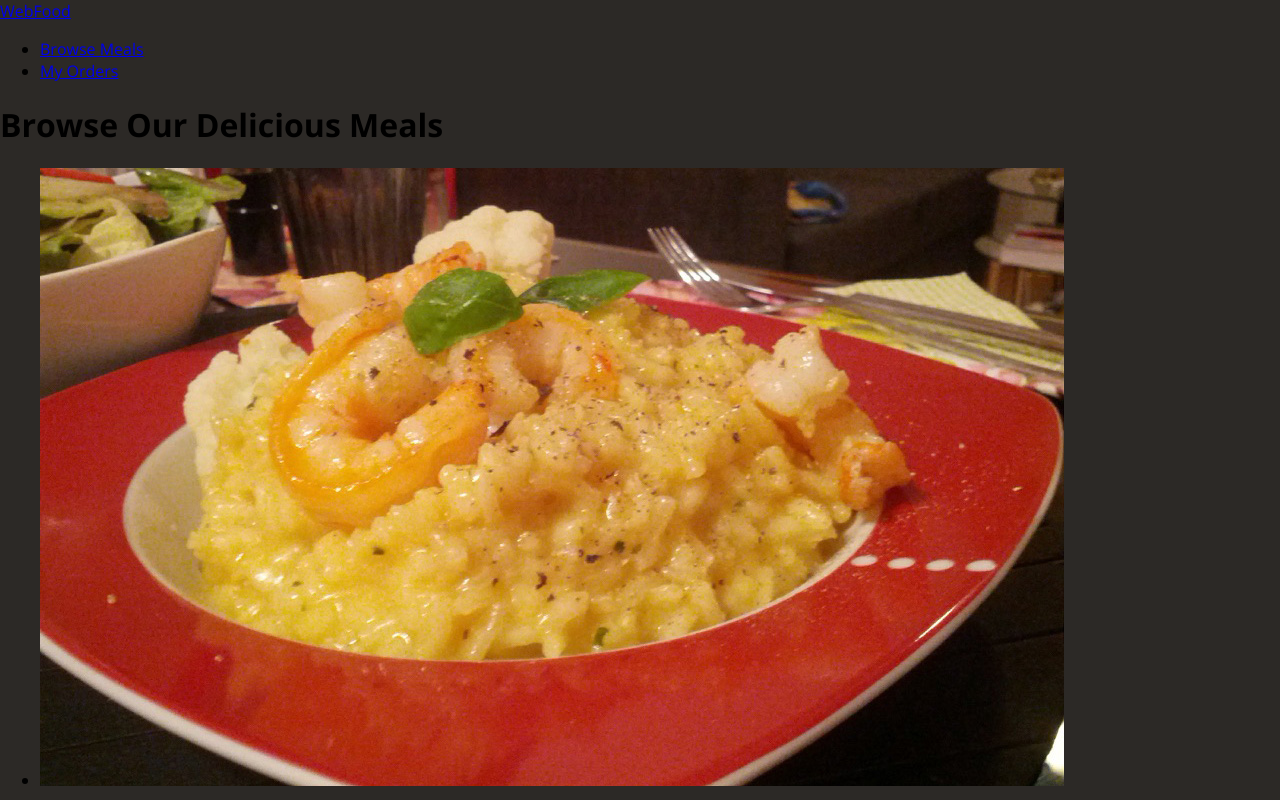
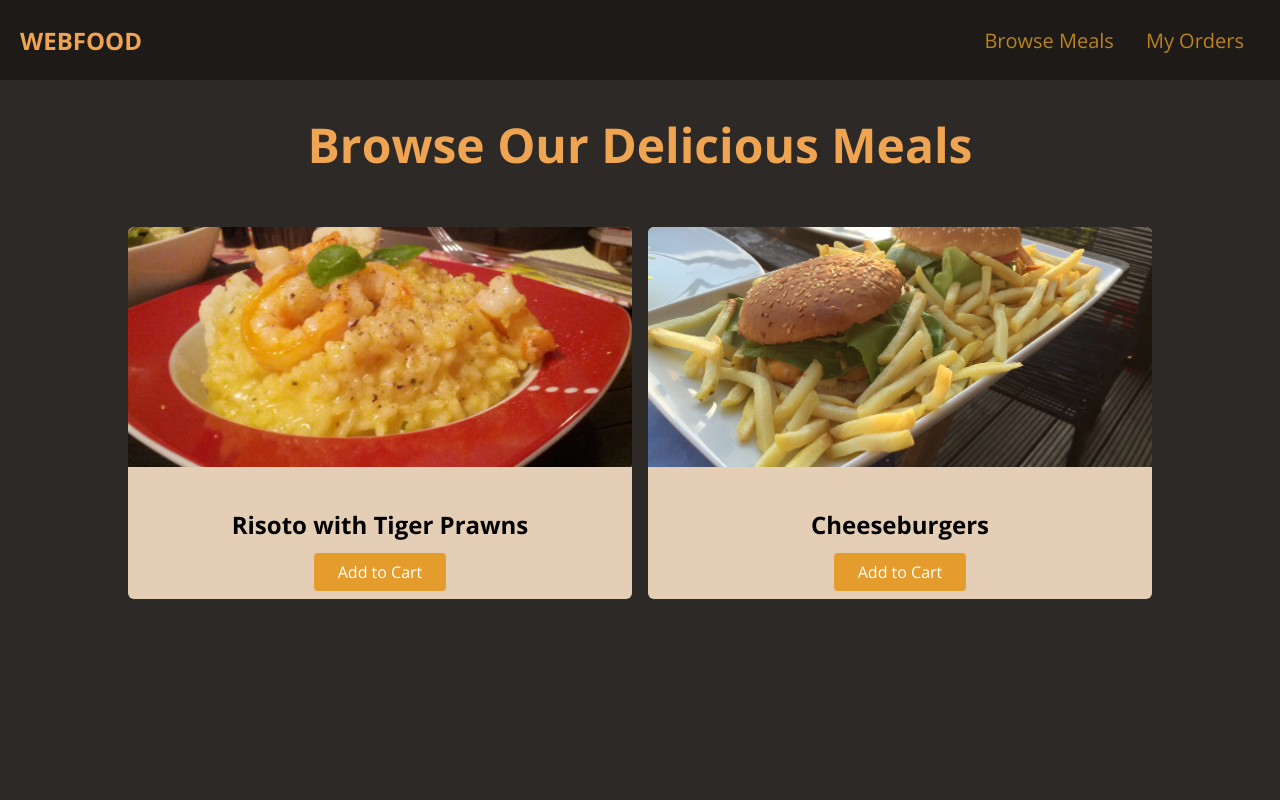
Before and after one commit to rhenaldoaryap/food-page, a plain HTML site: page index.html in a window 1280 px wide. Shown: the top 800 px of the page. Drawn offline with nearby package versions, Linux system fonts and the light colour scheme.

Commit message:
finish styling

```diff
--- a/index.html
+++ b/index.html
@@ -27,9 +27,9 @@
     </header>
     <main>
       <h1>Browse Our Delicious Meals</h1>
-      <section id="latest products">
+      <section id="latest-products">
         <ul>
-          <li class="food-items">
+          <li class="food-item">
             <article>
               <img src="/image/risotto.jpg" alt="Risoto with Tiger Prawns" />
               <div class="food-item-content">
@@ -38,12 +38,12 @@
               </div>
             </article>
           </li>
-          <li class="food-items">
+          <li class="food-item">
             <article>
               <img src="/image/cheeseburgers.jpg" alt="Cheeseburgers" />
-              <div>
+              <div class="food-item-content">
                 <h2>Cheeseburgers</h2>
-                <a href="#">Add to Cart</a>
+                <a href="#" class="btn">Add to Cart</a>
               </div>
             </article>
           </li>
--- a/styles.css
+++ b/styles.css
@@ -3,3 +3,90 @@ body {
   margin: 0;
   background-color: rgb(44, 41, 38);
 }
+
+a {
+  text-decoration: none;
+}
+
+#main-header {
+  height: 80px;
+  display: flex;
+  justify-content: space-between;
+  align-items: center;
+  background-color: rgb(29, 26, 24);
+  padding: 0 20px;
+}
+
+#logo {
+  font-size: 24px;
+  font-weight: bold;
+  color: rgb(238, 164, 80);
+  text-transform: uppercase;
+}
+
+#main-header ul {
+  list-style: none;
+  display: flex;
+  margin: 0;
+  padding: 0;
+}
+
+#main-header li {
+  margin: 0 16px;
+}
+
+#main-header nav a {
+  color: rgb(185, 131, 31);
+  font-size: 20px;
+}
+
+#main-header nav a:hover {
+  color: rgb(228, 163, 44);
+}
+
+main h1 {
+  text-align: center;
+  color: rgb(238, 164, 80);
+  font-size: 48px;
+}
+
+#latest-products {
+  width: 80%;
+  margin: 50px auto;
+}
+
+#latest-products ul {
+  display: grid;
+  grid-template-columns: 1fr 1fr;
+  gap: 16px;
+  margin: 0;
+  padding: 0;
+}
+
+.food-item {
+  background-color: rgb(228, 206, 182);
+  border-radius: 6px;
+  overflow: hidden;
+}
+
+.food-item img {
+  height: 240px;
+  width: 100%;
+  object-fit: cover;
+}
+
+.food-item-content {
+  padding: 16px;
+  text-align: center;
+}
+
+.btn {
+  background-color: rgb(228, 157, 44);
+  color: white;
+  border-radius: 4px;
+  padding: 8px 24px;
+}
+
+.btn:hover {
+  background-color: rgb(221, 134, 34);
+}
```
